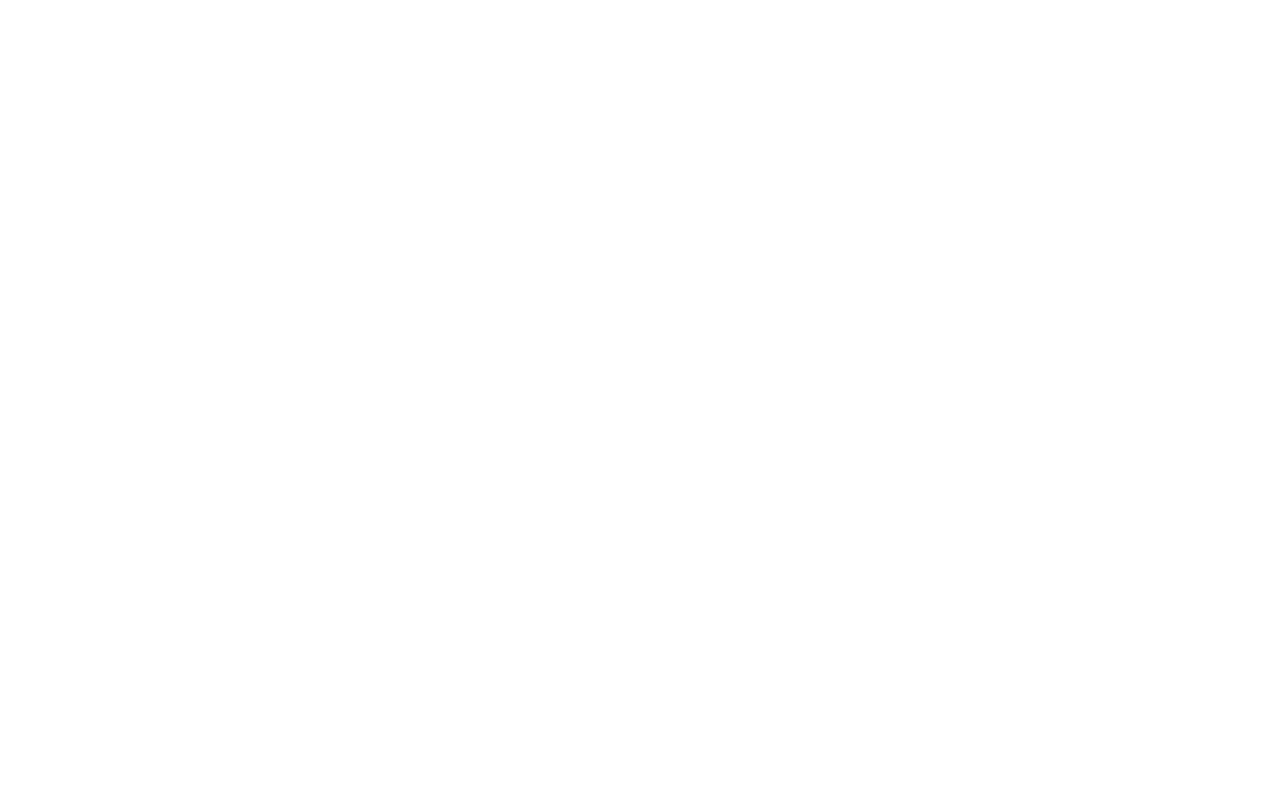
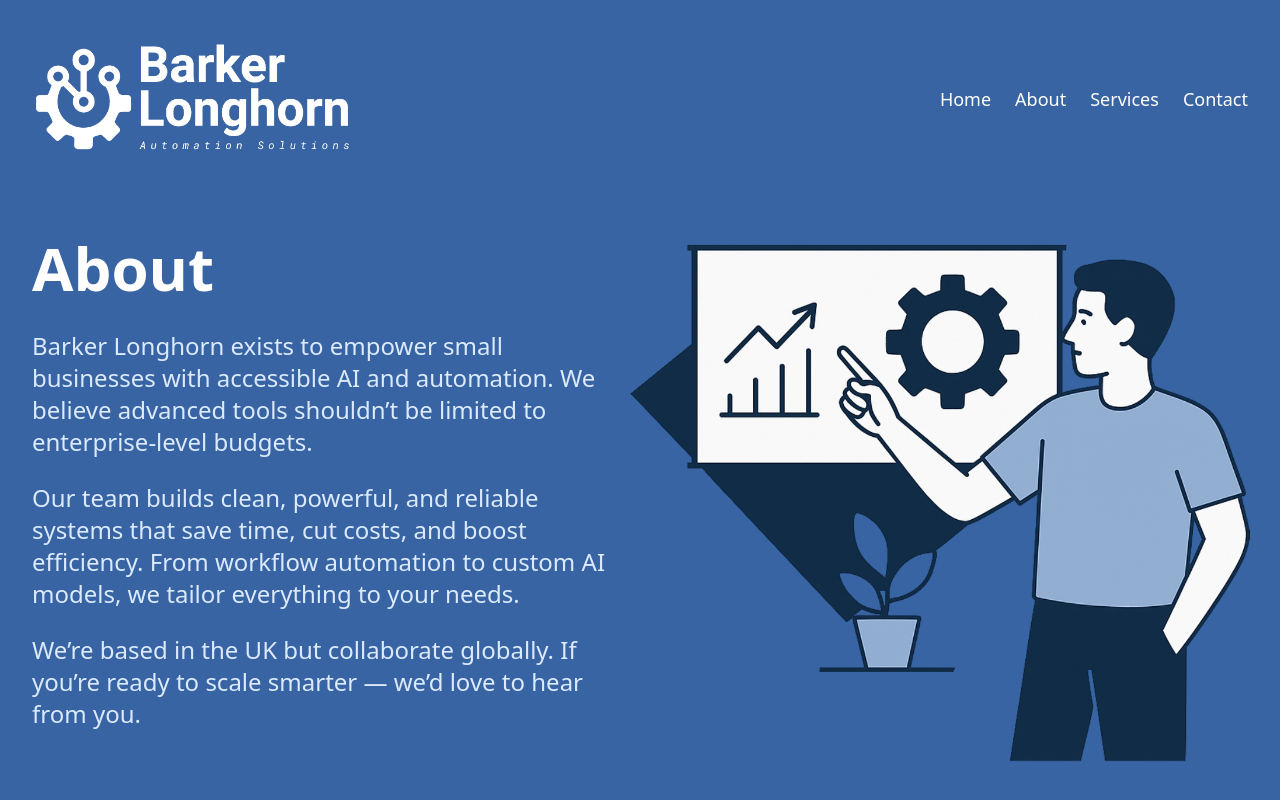
Before and after one commit to eviebarker/softlandingsproject-site, a React (Create React App) app: page /about in a window 1280 px wide. Built offline with nearby package versions, Linux system fonts and the light colour scheme.

Commit message:
about page updates

```diff
--- a/src/App.js
+++ b/src/App.js
@@ -5,10 +5,11 @@
 
 function App() {
   return (
-    <Router basename="/barker-longhorn-site">
+    <Router basename={process.env.PUBLIC_URL}>
       <Routes>
         <Route path="/" element={<Home />} />
         <Route path="/about" element={<About />} />
+        {/* Add more pages as needed */}
       </Routes>
     </Router>
   );
--- a/src/pages/About.js
+++ b/src/pages/About.js
@@ -1,13 +1,21 @@
 import React from "react";
 import { Link } from "react-router-dom";
 import logo from "../assets/logowhite.png";
+import aboutImage from "../assets/aboutus.png";
 
 function About() {
   return (
-    <div className="min-h-screen bg-[#3864a4] text-white px-8 py-10 font-sans">
+    <div className="relative min-h-screen bg-[#3864a4] text-white px-8 py-10 font-sans overflow-hidden">
+      {/* Absolute image in bottom-right of page */}
+      <img
+        src={aboutImage}
+        alt="About Us Illustration"
+        className="absolute bottom-4 right-4 max-h-[40rem] w-auto pointer-events-none select-none"
+      />
+
       {/* Main Content */}
       <div className="relative z-10">
-        {/* Navbar (same as Home) */}
+        {/* Navbar */}
         <header className="flex justify-between items-center mb-20">
           <div className="flex items-center space-x-2 text-white text-2xl font-bold">
             <img src={logo} alt="Logo" className="h-22 w-auto max-w-[20rem]" />
@@ -20,20 +28,25 @@
           </nav>
         </header>
 
-        {/* About Content */}
-        <main className="max-w-4xl mx-auto">
-          <h1 className="text-5xl font-bold mb-8">About Us</h1>
-          <p className="text-xl text-blue-100 leading-relaxed mb-6">
-            Barker-Longhorn exists to empower small businesses with accessible AI and automation.
-            We believe that advanced tools shouldn’t be limited to enterprise-level budgets.
-          </p>
-          <p className="text-xl text-blue-100 leading-relaxed mb-6">
-            Our team builds clean, powerful, and reliable systems that save time, cut costs, and boost efficiency.
-            From workflow automation to custom AI models, we tailor everything to your business needs.
-          </p>
-          <p className="text-xl text-blue-100 leading-relaxed">
-            We're based in the UK but collaborate globally. If you’re ready to scale smarter — we’d love to hear from you.
-          </p>
+        {/* About Section (matches Home layout) */}
+        <main className="grid grid-cols-1 md:grid-cols-2 items-center gap-10">
+          <div>
+            <h1 className="text-5xl md:text-6xl font-bold leading-tight mb-8">
+              About
+            </h1>
+            <p className="text-xl md:text-2xl text-blue-100 leading-relaxed mb-6 max-w-xl">
+              Barker Longhorn exists to empower small businesses with accessible AI and automation.
+              We believe advanced tools shouldn’t be limited to enterprise-level budgets.
+            </p>
+            <p className="text-xl md:text-2xl text-blue-100 leading-relaxed mb-6 max-w-xl">
+              Our team builds clean, powerful, and reliable systems that save time, cut costs, and
+              boost efficiency. From workflow automation to custom AI models, we tailor everything
+              to your needs.
+            </p>
+            <p className="text-xl md:text-2xl text-blue-100 leading-relaxed max-w-xl">
+              We’re based in the UK but collaborate globally. If you’re ready to scale smarter — we’d love to hear from you.
+            </p>
+          </div>
         </main>
       </div>
     </div>
```
Also changed, not shown: src/assets/aboutus.png (added).
